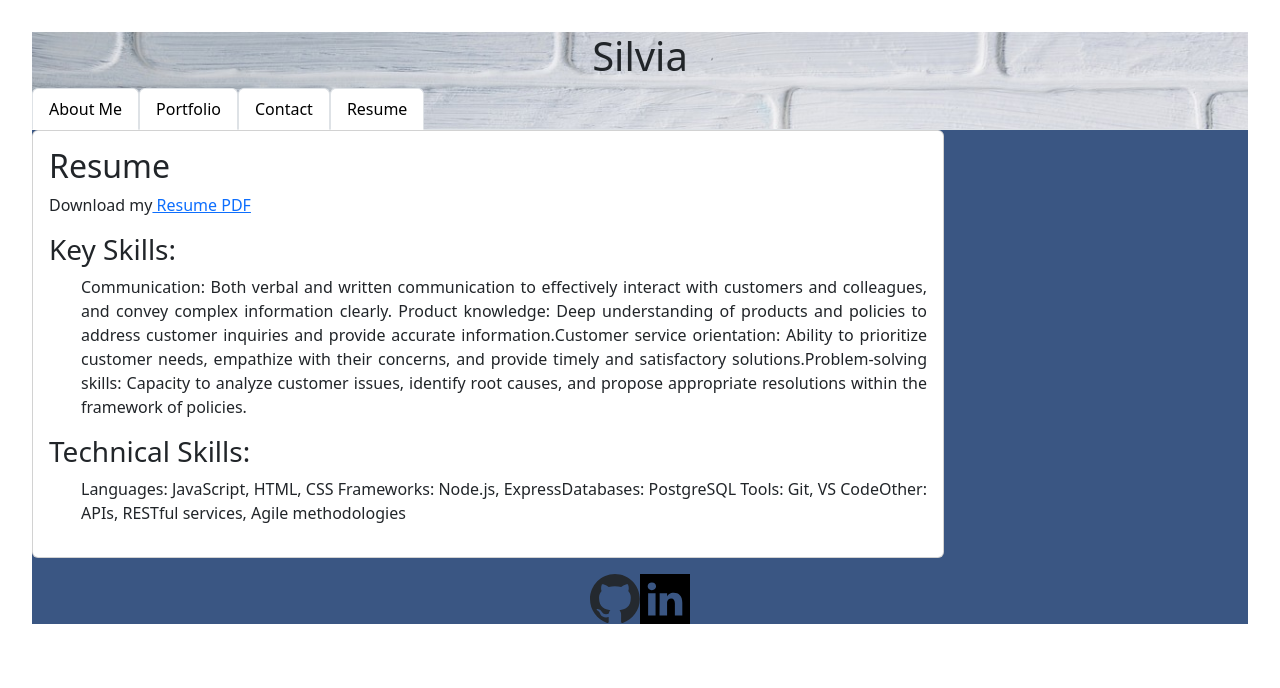
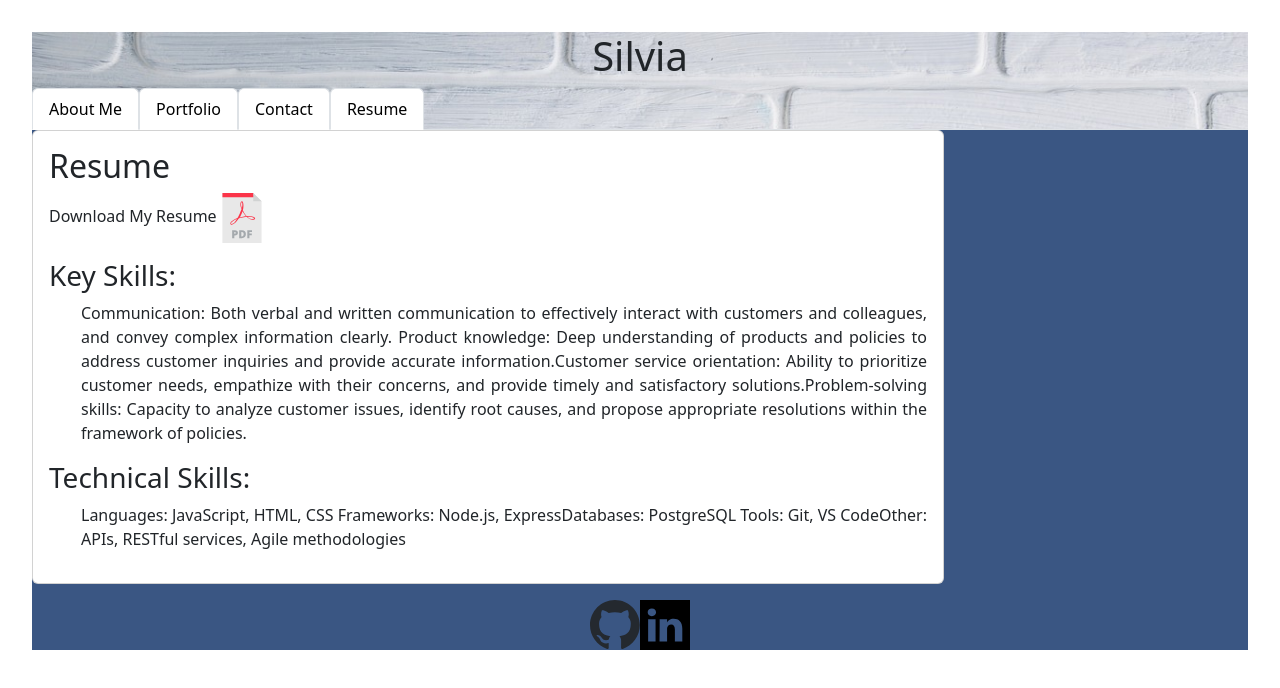
Before and after one commit to S-via/Twenty-React-Portfolio, a React (Vite) app in the folder twenty-react/: page /resume in a window 1280 px wide. Shown: the top 688 px of the page. Built offline with nearby package versions, Linux system fonts and the light colour scheme.

Commit message:
added logo inside resumepage.jsx

```diff
--- a/twenty-react/src/pages/ResumePage.jsx
+++ b/twenty-react/src/pages/ResumePage.jsx
@@ -1,6 +1,7 @@
 // dowloadable resume
 import React from 'react';
 import myPdf from '../assets/resume.pdf'
+import pdfLogo from '../assets/pdf-svgrepo-com.svg'
 
 export default function ResumePage() {
 
@@ -11,8 +12,9 @@ export default function ResumePage() {
 
 
                     <h2>Resume</h2>
-                    <p>Download my
-                        <a href={myPdf} download='resume.pdf'> Resume PDF</a>
+                    <p>Download My Resume
+                        <a href={myPdf} download='resume.pdf'>
+                            <img src ={pdfLogo} style={{width:"50px",height:"auto"}}/></a>
                     </p>
                     <section>
                         <h3>Key Skills:</h3>
```
